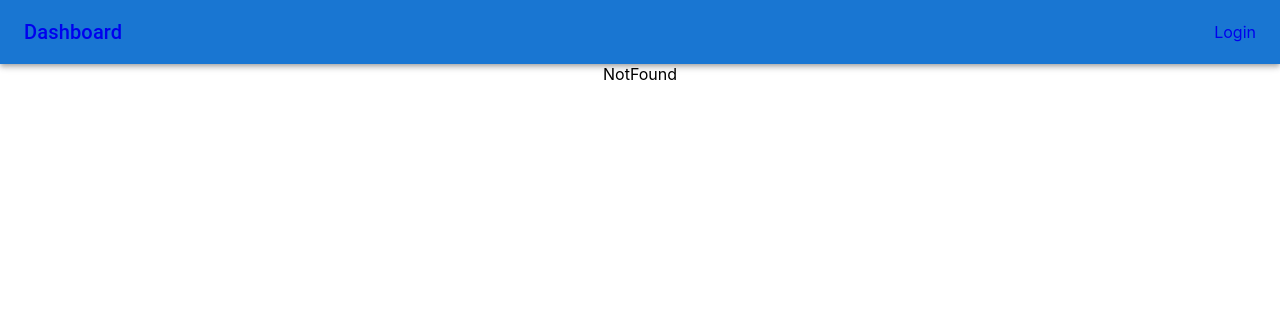
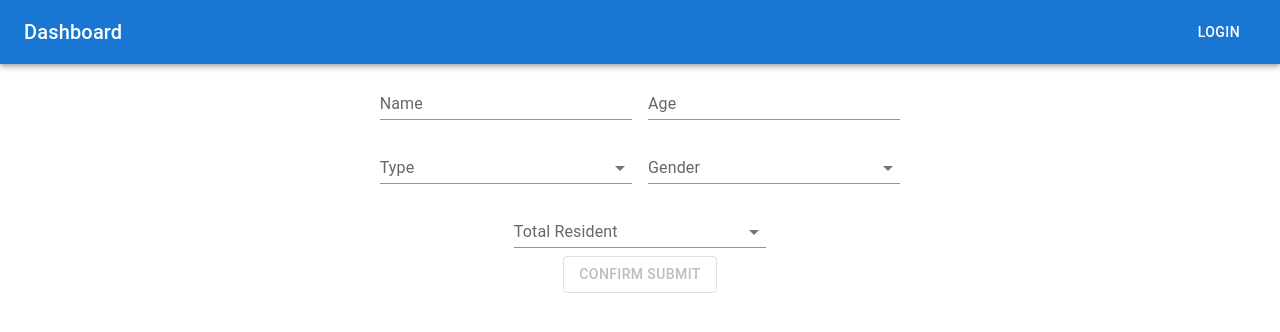
Before and after one commit to divyansh050/Appartment, a React (Vite) app in the folder Appartment-manager/: page /flat/1 in a window 1280 px wide. Shown: the top 332 px of the page. Built offline with nearby package versions, Linux system fonts and the light colour scheme.

Commit message:
added flat allot functionility

```diff
--- a/Appartment-manager/src/components/Available/Table.jsx
+++ b/Appartment-manager/src/components/Available/Table.jsx
@@ -103,6 +103,15 @@ export function CustomizedTables() {
 
   };
 
+  const handleAllot = (id) => {
+    setIsLoading(id);
+    setTimeout(() => {
+      setIsLoading(false);
+      navigate(`/flat/${id}`);
+    } , 1000);
+
+  }
+
 
 
   return (
@@ -146,11 +155,12 @@ export function CustomizedTables() {
                 <StyledTableCell>FLAT NO.</StyledTableCell>
                 <StyledTableCell>Resident</StyledTableCell>
                 <StyledTableCell>Status</StyledTableCell>
+                <StyledTableCell></StyledTableCell>
               </TableRow>
             </TableHead>
             <TableBody>
               {rows.map((row, i) => (
-                <StyledTableRow key={row.id}>
+                <StyledTableRow key={row._id}>
                   <StyledTableCell component="th" scope="row">
                     {i + 1}
                   </StyledTableCell>
@@ -160,16 +170,26 @@ export function CustomizedTables() {
                   <StyledTableCell>
                     {!row.status ? "Available" : "Not Available"}
                   </StyledTableCell>
+                  {/* <StyledTableCell>
+
+                    {!row.status ? "Click to Allot" : "Not Available"}
+                  </StyledTableCell> */}
 
                   {/* <StyledTableCell>
                     <Link to={`/add-city/${row.id}`}>{"Edit"}</Link>
                   </StyledTableCell> */}
 
-                  {/* <StyledTableCell onClick={() => handleDelete(row.id)}>
-                    <LoadingButton loading={row.id == isLoading}>
-                      {"Delete"}
+                  <StyledTableCell onClick={() => handleAllot(row._id)}>
+                    <LoadingButton
+                      disabled={row.status}
+                      loading={row._id == isLoading}
+                      variant="outlined"
+                      color="secondary"
+                      // sx={{color:"black"}}
+                    >
+                      {"Click to Allot"}
                     </LoadingButton>
-                  </StyledTableCell> */}
+                  </StyledTableCell>
                 </StyledTableRow>
               ))}
             </TableBody>
--- a/Appartment-manager/src/components/Flats/Flats.jsx
+++ b/Appartment-manager/src/components/Flats/Flats.jsx
@@ -1,7 +1,183 @@
-import React from 'react'
+import * as React from "react";
+import Box from "@mui/material/Box";
+import IconButton from "@mui/material/IconButton";
+import Input from "@mui/material/Input";
+import FilledInput from "@mui/material/FilledInput";
+import OutlinedInput from "@mui/material/OutlinedInput";
+import InputLabel from "@mui/material/InputLabel";
+import InputAdornment from "@mui/material/InputAdornment";
+import FormHelperText from "@mui/material/FormHelperText";
+import FormControl from "@mui/material/FormControl";
+import TextField from "@mui/material/TextField";
+import Visibility from "@mui/icons-material/Visibility";
+import VisibilityOff from "@mui/icons-material/VisibilityOff";
+import LoadingButton from "@mui/lab/LoadingButton";
+import { useSelector, useDispatch } from "react-redux";
+import { loginReq } from "../../Redux/action";
+import axios from "axios";
+import { useNavigate, useParams } from "react-router-dom";
+import { MenuItem, Select } from "@mui/material";
 
-export const flats = () => {
+export function Flats() {
+  const [fetching, setFetching] = React.useState(false);
+
+  const {id} = useParams();
+
+  const dispatch = useDispatch();
+
+  const navigate = useNavigate();
+
+  const [values, setValues] = React.useState({
+    name: "",
+    gender:"",
+    flat_id: id,
+    total_residents:"",
+    age: "",
+    type: "",
+  });
+
+  const handleChange = (prop) => (event) => {
+    setValues({ ...values, [prop]: event.target.value });
+  };
+
+  // const handleClickShowPassword = () => {
+  //   setValues({
+  //     ...values,
+  //     showPassword: !values.showPassword,
+  //   });
+  // };
+
+  const handleMouseDownPassword = (event) => {
+    event.preventDefault();
+  };
+  const handleSubmit = () => {
+    // console.log(values)
+    setFetching(true);
+    axios
+      .post("https://apartment-manager-server.herokuapp.com/resident", {
+        ...values,
+      })
+      .then((res) => {
+        // console.log(res.data)
+        setFetching(false);
+
+        navigate("/available_flat_details");
+      })
+      .catch((err) => {
+        console.log(err);
+        setFetching(false);
+      });
+  };
+
   return (
-    <div>flats</div>
-  )
+    <>
+      <Box sx={{ display: "flex", flexWrap: "wrap", justifyContent: "center" }}>
+        <div>
+          <FormControl sx={{ m: 1, width: "25ch" }} variant="standard">
+            <InputLabel htmlFor="standard-adornment-password">Name</InputLabel>
+            <Input
+              id="standard-adornment-password"
+              type="text"
+              value={values.name}
+              onChange={handleChange("name")}
+            />
+          </FormControl>
+          <FormControl sx={{ m: 1, width: "25ch" }} variant="standard">
+            <InputLabel htmlFor="standard-adornment-password">Age</InputLabel>
+            <Input
+              id="standard-adornment-password"
+              type="number"
+              value={values.age}
+              onChange={handleChange("age")}
+            />
+          </FormControl>
+
+        </div>
+      </Box>
+      <Box sx={{ display: "flex", flexWrap: "wrap", justifyContent: "center" }}>
+        <div>
+          <FormControl sx={{ m: 1, width: "25ch" }} variant="standard">
+            <InputLabel htmlFor="standard-adornment-password">Type</InputLabel>
+
+            <Select
+              labelId="demo-simple-select-label"
+              id="demo-simple-select"
+              value={values.type}
+              label="Type"
+              onChange={handleChange("type")}
+            >
+              <MenuItem value={""}>None</MenuItem>
+              <MenuItem value={"owner"}>Owner</MenuItem>
+              <MenuItem value={"tenant"}>Tenant</MenuItem>
+            </Select>
+          </FormControl>
+          <FormControl sx={{ m: 1, width: "25ch" }} variant="standard">
+            <InputLabel htmlFor="standard-adornment-password">
+              Gender
+            </InputLabel>
+
+            <Select
+              labelId="demo-simple-select-label"
+              id="demo-simple-select"
+              value={values.gender}
+              label="Type"
+              onChange={handleChange("gender")}
+            >
+              <MenuItem value={""}>None</MenuItem>
+              <MenuItem value={"Male"}>Male</MenuItem>
+              <MenuItem value={"Female"}>Female</MenuItem>
+              <MenuItem value={"Other"}>Other</MenuItem>
+            </Select>
+          </FormControl>
+
+
+        </div>
+      </Box>
+      <Box sx={{ display: "flex", flexWrap: "wrap", justifyContent: "center" }}>
+        <div>
+          <FormControl sx={{ m: 1, width: "25ch" }} variant="standard">
+            <InputLabel htmlFor="standard-adornment-password">
+              Total Resident
+            </InputLabel>
+
+            <Select
+              labelId="demo-simple-select-label"
+              id="demo-simple-select"
+              value={values.total_resident}
+              label="Type"
+              onChange={handleChange("total_resident")}
+            >
+              <MenuItem value={""}>None</MenuItem>
+              <MenuItem value={1}>1</MenuItem>
+              <MenuItem value={2}>2</MenuItem>
+              <MenuItem value={3}>3</MenuItem>
+              <MenuItem value={4}>4</MenuItem>
+              <MenuItem value={5}>5</MenuItem>
+              <MenuItem value={6}>6</MenuItem>
+              <MenuItem value={7}>7</MenuItem>
+            </Select>
+          </FormControl>
+
+
+
+        </div>
+      </Box>
+      <Box sx={{ display: "flex", flexWrap: "wrap", justifyContent: "center" }}>
+        <LoadingButton
+          disabled={
+            values.name == "" ||
+            values.age == "" ||
+            values.gender === "" ||
+            values.total_resident === "" ||
+            values.type === ""
+          }
+          loading={fetching}
+          variant="outlined"
+          onClick={() => handleSubmit()}
+        >
+          Confirm Submit
+        </LoadingButton>
+      </Box>
+    </>
+  );
 }
--- a/Appartment-manager/src/components/Navbar/Navbar.jsx
+++ b/Appartment-manager/src/components/Navbar/Navbar.jsx
@@ -63,7 +63,7 @@ export const Navbar = () => {
             component="div"
             sx={{ mr: 2, display: { xs: "none", md: "flex" } }}
           >
-            <Link to={"/"}>Dashboard</Link>
+            <Link style={{color:"white"}} to={"/"}>Dashboard</Link>
           </Typography>
 
           <Box sx={{ flexGrow: 1, display: { xs: "flex", md: "none" } }}>
@@ -165,7 +165,10 @@ export const Navbar = () => {
             </Box>
           ) : (
             <Box sx={{ flexGrow: 0 }}>
-              <Link to={"/login"}>Login</Link>
+              <Button variant="outlined">
+                <Link style={{color:"white"}} to={"/login"}>Login</Link>
+              </Button>
+
             </Box>
           )}
         </Toolbar>
--- a/Appartment-manager/src/components/Routes/Router.jsx
+++ b/Appartment-manager/src/components/Routes/Router.jsx
@@ -7,6 +7,7 @@ import { Navbar } from '../Navbar/Navbar'
 import { NotFound } from '../NotFound/NotFound'
 import { Register } from '../Register/Register'
 import { Resident } from '../Resident/Resident'
+import { Flats } from "../Flats/Flats";
 
 export const Router = () => {
   return (
@@ -17,7 +18,8 @@ export const Router = () => {
         <Route path="/login" element={<Login />} />
         <Route path="/register" element={<Register />} />
         <Route path="/resident/:id" element={<Resident />} />
-        <Route path="/available_flat_details" element={<AvailableFlat/>} />
+        <Route path="/flat/:id" element={<Flats/>} />
+        <Route path="/available_flat_details" element={<AvailableFlat />} />
 
         <Route path="*" element={<NotFound />} />
       </Routes>
```
Also changed, not shown: 2 other files (tests, documents, lock files or other folders).
